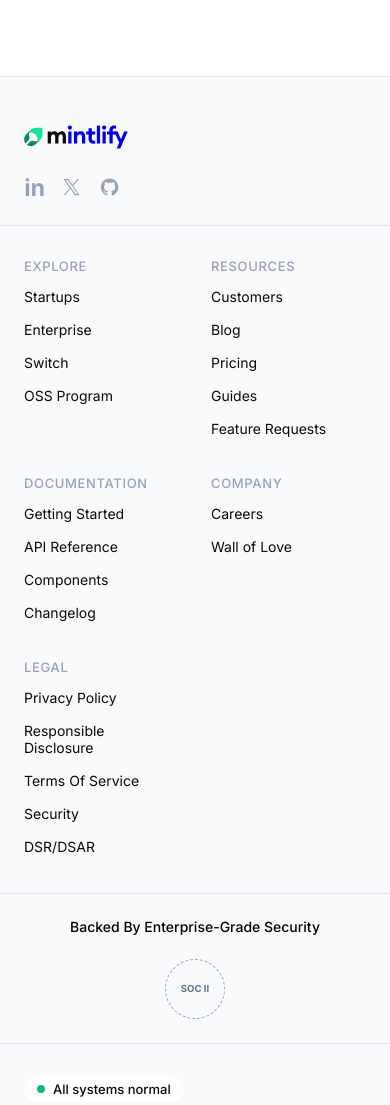
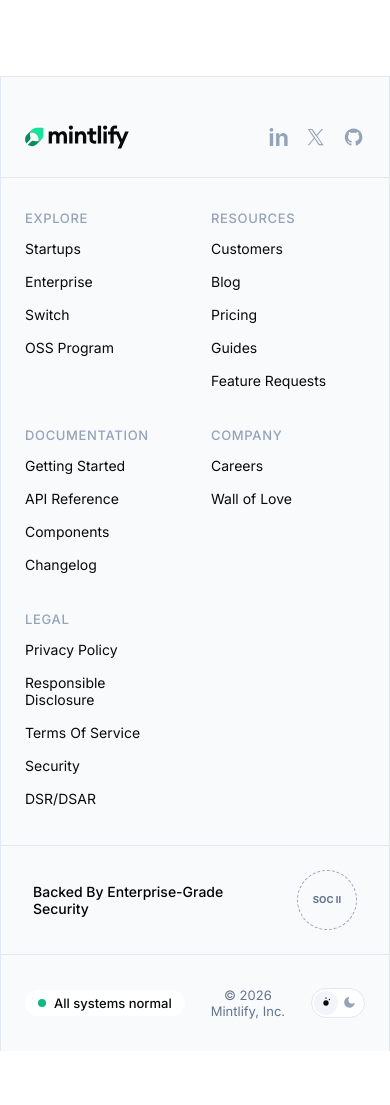
Before and after one commit to Rajib1504/Mintlify_clone_vanila-CSS, a website built with Vite: page index.html in a window 390 px wide. Shown: the part 7240-8345 px from the top of the page. After the commit the page ends 8291 px from the top, so only its background shows below. Built offline with nearby package versions, Linux system fonts and the light colour scheme.

```diff
--- a/index.html
+++ b/index.html
@@ -482,31 +482,31 @@
               ></path>
               <path
                 d="M96.2355 23.5H92.6842L95.1868 17.8513L90.1816 6.60156H93.7568L96.6734 13.6537C96.7753 13.9002 97.1246 13.8997 97.2259 13.653L100.12 6.60156H103.719L96.2355 23.5Z"
-                fill="currentColor"
+                fill="var(--tertiary)"
               ></path>
               <path
                 d="M85.4483 18.5186V9.46164H83.041V6.60154H85.4483V5.05232C85.4483 3.63816 85.8773 2.5259 86.7353 1.71554C87.5933 0.90518 88.6818 0.5 90.0006 0.5C90.8109 0.5 91.5021 0.587392 92.0742 0.762175V3.64611C91.6928 3.5031 91.2479 3.4316 90.7394 3.4316C90.0244 3.4316 89.508 3.59049 89.1902 3.90828C88.8724 4.21018 88.7135 4.72659 88.7135 5.4575V6.60154H92.0742V9.46164H88.7135V18.5186H85.4483Z"
-                fill="currentColor"
+                fill="var(--tertiary)"
               ></path>
               <path
                 d="M80.1204 4.64714C79.5643 4.64714 79.0797 4.44852 78.6666 4.05129C78.2534 3.63816 78.0469 3.14559 78.0469 2.57357C78.0469 2.00155 78.2534 1.51692 78.6666 1.11969C79.0797 0.706563 79.5643 0.5 80.1204 0.5C80.7084 0.5 81.2009 0.706563 81.5982 1.11969C82.0113 1.51692 82.2178 2.00155 82.2178 2.57357C82.2178 3.14559 82.0113 3.63816 81.5982 4.05129C81.2009 4.44852 80.7084 4.64714 80.1204 4.64714ZM78.4997 18.5186V6.60154H81.765V18.5186H78.4997Z"
-                fill="currentColor"
+                fill="var(--tertiary)"
               ></path>
               <path
                 d="M72.8125 18.5182V0.642578H76.0778V18.5182H72.8125Z"
-                fill="currentColor"
+                fill="var(--tertiary)"
               ></path>
               <path
                 d="M69.1256 18.6621C67.7909 18.6621 66.6945 18.2966 65.8365 17.5657C64.9943 16.8189 64.5733 15.7464 64.5733 14.3481V9.46211H62.166V6.60201H64.5733V3.28906H67.8385V6.60201H71.1992V9.46211H67.8385V13.7046C67.8385 14.4355 67.9974 14.9598 68.3152 15.2776C68.633 15.5795 69.1494 15.7305 69.8644 15.7305C70.3729 15.7305 70.8178 15.659 71.1992 15.516V18.3999C70.6271 18.5747 69.9359 18.6621 69.1256 18.6621Z"
-                fill="currentColor"
+                fill="var(--tertiary)"
               ></path>
               <path
                 d="M49.9434 18.5191V6.60202H53.2086V7.47307C53.2086 7.62037 53.4091 7.6855 53.5066 7.57513C54.2346 6.75161 55.2713 6.33984 56.6169 6.33984C58.047 6.33984 59.1672 6.81653 59.9775 7.76989C60.8038 8.70737 61.2169 9.96263 61.2169 11.5357V18.5191H57.9516V12.0839C57.9516 11.21 57.7689 10.5347 57.4034 10.058C57.038 9.5654 56.5216 9.31911 55.8542 9.31911C55.0598 9.31911 54.4162 9.60512 53.9237 10.1771C53.447 10.7492 53.2086 11.5913 53.2086 12.7036V18.5191H49.9434Z"
-                fill="currentColor"
+                fill="var(--tertiary)"
               ></path>
               <path
                 d="M45.8783 4.64714C45.3221 4.64714 44.8375 4.44852 44.4244 4.05129C44.0113 3.63816 43.8047 3.14559 43.8047 2.57357C43.8047 2.00155 44.0113 1.51692 44.4244 1.11969C44.8375 0.706563 45.3221 0.5 45.8783 0.5C46.4662 0.5 46.9587 0.706563 47.356 1.11969C47.7691 1.51692 47.9757 2.00155 47.9757 2.57357C47.9757 3.14559 47.7691 3.63816 47.356 4.05129C46.9587 4.44852 46.4662 4.64714 45.8783 4.64714ZM44.2575 18.5186V6.60154H47.5228V18.5186H44.2575Z"
-                fill="currentColor"
+                fill="var(--tertiary)"
               ></path>
               <path
                 d="M38.7147 18.5191V12.1554C38.7147 10.2645 38.095 9.31911 36.8557 9.31911C36.1406 9.31911 35.5686 9.58923 35.1396 10.1295C34.7265 10.6697 34.504 11.4721 34.4722 12.5367V18.5191H31.207V12.1554C31.207 10.2645 30.5873 9.31911 29.3479 9.31911C28.617 9.31911 28.037 9.60512 27.608 10.1771C27.179 10.7492 26.9645 11.5913 26.9645 12.7036V18.5191H23.6992V6.60202H26.9645V7.48165C26.9645 7.62818 27.1615 7.69271 27.2578 7.58222C27.9791 6.75397 28.938 6.33984 30.1344 6.33984C31.7067 6.33984 32.8909 6.98895 33.687 8.28717C33.7498 8.38958 33.9044 8.38799 33.9668 8.28535C34.311 7.71964 34.7893 7.26975 35.4018 6.9357C36.1009 6.53846 36.808 6.33984 37.523 6.33984C38.9372 6.33984 40.0335 6.80858 40.8121 7.74606C41.5907 8.68353 41.98 9.97058 41.98 11.6072V18.5191H38.7147Z"
--- a/src/style.css
+++ b/src/style.css
@@ -810,27 +810,12 @@ nav ul li a:hover {
   border-right: 1px solid #e2e8f0;
 }
 
-@media (max-width: 1024px) {
-  .footer-container {
-    border-left: none;
-    border-right: none;
-  }
-}
-
 .footer-top {
   padding: 3rem 1.5rem 1.5rem; /* pt-12 pb-6 px-6 */
   display: flex;
   justify-content: space-between;
   align-items: center;
   border-bottom: 1px solid #e2e8f0;
-}
-
-@media (max-width: 768px) {
-  .footer-top {
-    flex-direction: column;
-    gap: 1.5rem;
-    align-items: flex-start;
-  }
 }
 
 .footer-socials {
@@ -852,18 +837,6 @@ nav ul li a:hover {
   grid-template-columns: repeat(2, 1fr);
   gap: 2rem;
   padding: 2rem 1.5rem;
-}
-
-@media (min-width: 640px) {
-  .footer-nav {
-    grid-template-columns: repeat(3, 1fr);
-  }
-}
-
-@media (min-width: 1024px) {
-  .footer-nav {
-    grid-template-columns: repeat(5, 1fr);
-  }
 }
 
 .footer-col h4 {
@@ -908,13 +881,6 @@ nav ul li a:hover {
   gap: 1.5rem;
 }
 
-@media (max-width: 485px) {
-  .footer-security {
-    flex-direction: column;
-    text-align: center;
-  }
-}
-
 .footer-security p {
   font-weight: 500;
   font-size: 0.875rem;
@@ -951,13 +917,6 @@ nav ul li a:hover {
   justify-content: space-between;
   flex-wrap: wrap;
   gap: 1rem;
-}
-
-@media (max-width: 640px) {
-  .footer-bottom {
-    flex-direction: column;
-    align-items: flex-start;
-  }
 }
 
 .footer-status a {
```
Also changed, not shown: README.md (added).
